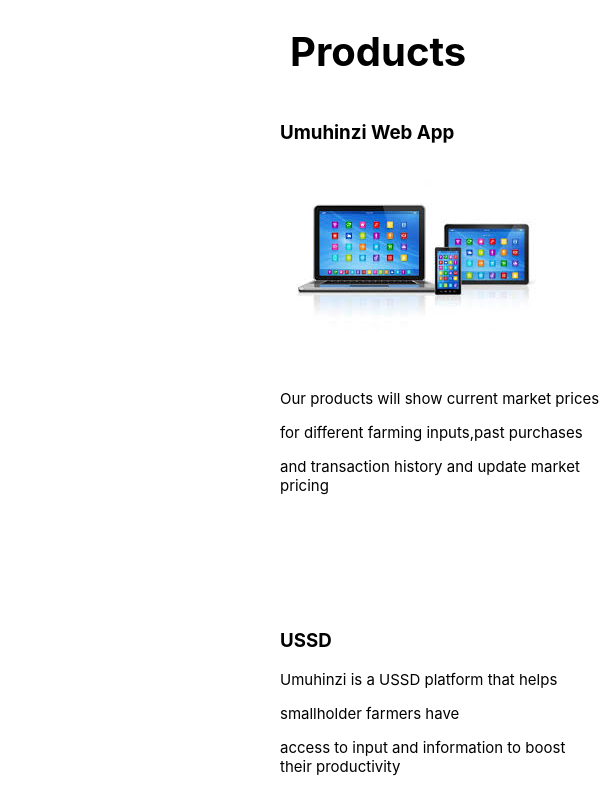
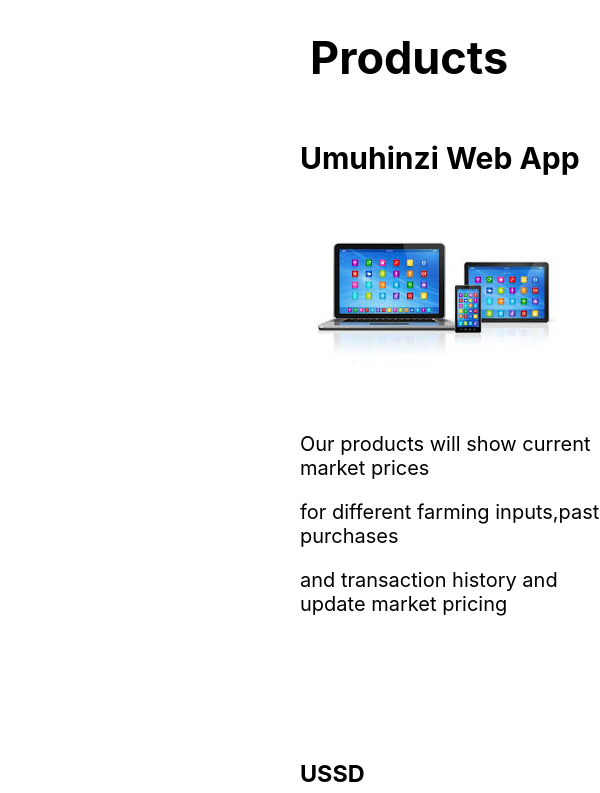
Before and after one commit to akirachix/Elites-Informational, a React (Create React App) app in the folder umuhinzi-react/: page / in a window 600 px wide. Shown: the top 793 px of the page. Built offline with nearby package versions, Linux system fonts and the light colour scheme.

Commit message:
made changes

```diff
--- a/umuhinzi-react/src/Products/index.css
+++ b/umuhinzi-react/src/Products/index.css
@@ -1,5 +1,5 @@
 .products{
-    margin-left: 23%;
+    margin-left: 15%;
 }
 .webapp{
     display: flex;
@@ -7,31 +7,32 @@
 }
 .appinfo{
 margin-top: 10px;
+font-size: 30px;
 }
 .ussd{
     display: flex;
     margin-top: 40px;
     gap: 15%;
 }
+
 .ussdinfo{
     margin-top: 60px;
-    /* display: flex; */ p{
-        font-size: 15px;
+    font-size: 30px;
     }
+.app{
+    font-size: 25px;
 }
 
-H1{
+ H1{
     margin-left: 30%;
-    font-size: 40px;
+    font-size: 45px;
 
 }
 .img{
     width: 350px;
     height: 350px;
 }
-p{
-    font-size: 20px;
-}
+
 @media only screen and (max-width: 667px) and (min-width: 300px){
     .webapp{
         display: grid;
@@ -47,12 +48,22 @@ p{
 
     }
     .products{
-        margin-left: 5px;
+        margin-left: 10px;
 
     }
-    p{
-        font-size: 15px;
-    }
+    .ussdinfo{
+        margin-top: 60px;
+        font-size: 20px;
+        }
+    .appinfo{
+            margin-top: 10px;
+            font-size: 20px;
+            }
+    .app{
+         font-size: 20px;
+            }
+
+
 
     }
     @media only screen and (max-width: 898px) and (min-width: 414px){
@@ -70,11 +81,17 @@ p{
 
         }
         .products{
-            margin-left: 5px;
+            margin-left: 7px;
         }
-        p{
-            font-size: 15px;
-        }
+        .ussdinfo{
+            margin-top: 60px;
+            font-size: 20px;
+            }
+        .appinfo{
+                margin-top: 10px;
+                font-size: 20px;
+                }
+
 
     }
     @media only screen and (max-width: 844px) and (min-width: 390px){
@@ -92,12 +109,17 @@ p{
 
         }
         .products{
-            margin-left: 10px;
+            margin-left: 12px;
             display: grid;
         }
-        p{
-            font-size: 15px;
-        }
+        .appinfo{
+            margin-top: 10px;
+            font-size: 20px;
+            }
+        .app{
+         font-size: 20px;
+            }
+
 
     }
     @media only screen and (max-width: 932px) and (min-width: 430px){
@@ -118,12 +140,18 @@ p{
             margin-left: 10px;
 
         }
-        p{
-            font-size: 15px;
-        }
+
         h1{
             margin-left: 10px;
         }
+        ussdinfo{
+            margin-top: 60px;
+            font-size: 20px;
+            }
+        .appinfo{
+                margin-top: 10px;
+                font-size: 20px;
+                }
 
     }
     @media only screen and (max-width: 915px) and (min-width: 412px){
@@ -141,15 +169,21 @@ p{
 
         }
         .products{
-            margin-left: 10px;
+            margin-left: 15px;
 
         }
-        p{
-            font-size: 15px;
-        }
+
         h1{
             margin-left: 10px;
         }
+        ussdinfo{
+            margin-top: 60px;
+            font-size: 20px;
+            }
+        .appinfo{
+                margin-top: 10px;
+                font-size: 20px;
+                }
     }
     @media only screen and (max-width: 740px) and (min-width: 360px){
         .webapp{
@@ -166,15 +200,21 @@ p{
 
         }
         .products{
-            margin-left: 10px;
+            margin-left: 7px;
 
         }
-        p{
-            font-size: 15px;
-        }
+
         h1{
             margin-left: 10px;
         }
+        ussdinfo{
+            margin-top: 60px;
+            font-size: 20px;
+            }
+        .appinfo{
+                margin-top: 10px;
+                font-size: 20px;
+                }
     }
     @media only screen and (max-width: 1024px) and (min-width: 768px){
         .webapp{
@@ -191,15 +231,23 @@ p{
 
         }
         .products{
-            margin-left: 200px;
+            margin-left: 60px
+
+
 
         }
-        p{
-            font-size: 15px;
-        }
+
         h1{
             margin-left: 10px;
         }
+        ussdinfo{
+            margin-top: 60px;
+            font-size: 20px;
+            }
+        .appinfo{
+                margin-top: 10px;
+                font-size: 20px;
+                }
     }
     @media only screen and (max-width: 1180px) and (min-width: 820px){
         .webapp{
@@ -216,15 +264,21 @@ p{
 
         }
         .products{
-            margin-left: 200px;
+            margin-left: 150px;
 
         }
-        p{
-            font-size: 15px;
-        }
+
         h1{
             margin-left: 10px;
         }
+        ussdinfo{
+            margin-top: 60px;
+            font-size: 20px;
+            }
+        .appinfo{
+                margin-top: 10px;
+                font-size: 20px;
+                }
 
     }
     @media only screen and (max-width: 1366px) and (min-width: 1024px){
@@ -245,12 +299,18 @@ p{
             margin-left: 280px;
 
         }
-        p{
-            font-size: 15px;
-        }
+
         h1{
             margin-left: 10px;
         }
+        ussdinfo{
+            margin-top: 60px;
+            font-size: 20px;
+            }
+        .appinfo{
+                margin-top: 10px;
+                font-size: 30px;
+                }
     }
     @media only screen and (max-width: 1368px) and (min-width: 912px){
         .webapp{
@@ -267,15 +327,22 @@ p{
 
         }
         .products{
-            margin-left: 280px;
+            margin-left:150px;
+
 
         }
-        p{
-            font-size: 15px;
-        }
+
         h1{
             margin-left: 10px;
         }
+        ussdinfo{
+            margin-top: 60px;
+            font-size: 20px;
+            }
+        .appinfo{
+                margin-top: 10px;
+                font-size: 20px;
+                }
     }
     @media only screen and (max-width: 720px) and (min-width: 540px){
         .webapp{
@@ -295,12 +362,18 @@ p{
             margin-left: 90px;
 
         }
-        p{
-            font-size: 15px;
-        }
+
         h1{
             margin-left: 10px;
         }
+        ussdinfo{
+            margin-top: 60px;
+            font-size: 20px;
+            }
+        .appinfo{
+                margin-top: 10px;
+                font-size: 20px;
+                }
     }
     @media only screen and (max-width: 1366px) and (min-width: 1024px){
         .webapp{
@@ -320,12 +393,18 @@ p{
             margin-left: 280px;
 
         }
-        p{
-            font-size: 15px;
-        }
+
         h1{
             margin-left: 10px;
         }
+        ussdinfo{
+            margin-top: 60px;
+            font-size: 20px;
+            }
+        .appinfo{
+                margin-top: 10px;
+                font-size: 20px;
+                }
     }
     @media only screen and (max-width: 882px) and (min-width: 344px){
         .webapp{
@@ -345,12 +424,18 @@ p{
             margin-left: 10px;
 
         }
-        p{
-            font-size: 15px;
-        }
+
         h1{
             margin-left: 10px;
         }
+        ussdinfo{
+            margin-top: 60px;
+            font-size: 20px;
+            }
+        .appinfo{
+                margin-top: 10px;
+                font-size: 20px;
+                }
     }
     @media only screen and (max-width: 1280px) and (min-width: 853px){
         .webapp{
@@ -370,12 +455,18 @@ p{
             margin-left: 280px;
 
         }
-        p{
-            font-size: 15px;
-        }
+
         h1{
             margin-left: 10px;
         }
+        ussdinfo{
+            margin-top: 60px;
+            font-size: 20px;
+            }
+        .appinfo{
+                margin-top: 10px;
+                font-size: 20px;
+                }
     }
     @media only screen and (max-width: 1024px) and (min-width: 600px){
         .webapp{
@@ -392,15 +483,21 @@ p{
 
         }
         .products{
-            margin-left: 280px;
+            margin-left: 300px;
 
         }
-        p{
-            font-size: 15px;
-        }
+
         h1{
             margin-left: 10px;
         }
+        ussdinfo{
+            margin-top: 60px;
+            font-size: 20px;
+            }
+        .appinfo{
+                margin-top: 10px;
+                font-size: 20px;
+                }
     }
     @media only screen and (max-width: 1280px) and (min-width: 800px){
         .webapp{
@@ -421,10 +518,16 @@ p{
             margin-left: 320px;
 
         }
-        p{
-            font-size: 15px;
-        }
+
         h1{
             margin-left: 10px;
         }
+        ussdinfo{
+            margin-top: 60px;
+            font-size: 20px;
+            }
+        .appinfo{
+                margin-top: 10px;
+                font-size: 20px;
+                }
     }
--- a/umuhinzi-react/src/Products/index.js
+++ b/umuhinzi-react/src/Products/index.js
@@ -8,7 +8,9 @@ function Products(){
 
         <div className='products'>
             <h1>Products</h1>
-            <h3>Umuhinzi Web App</h3>
+            <div className = 'app'>
+            <h2>Umuhinzi Web App</h2>
+            </div>
             <div className='webapp'>
            <div>
            <img src={app} alt='app img'/>
```
